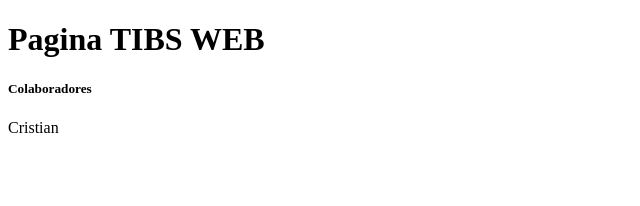
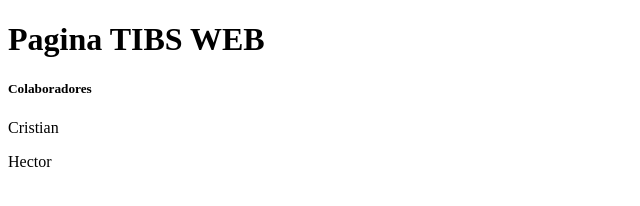
Before and after one commit to crisantrutibs/tibs-web, a plain HTML site: page index.html in a window 1280 px wide. Shown: the full height of the page, 0-640 px from the left. Drawn offline with Linux system fonts and the light colour scheme.

Commit message:
Agregar el nopmbre de hector al index

```diff
--- a/index.html
+++ b/index.html
@@ -11,6 +11,7 @@
 
     <h5>Colaboradores</h5>
     <p>Cristian</p>
+    <p>Hector</p>
 </head>
 <body>
 
```
